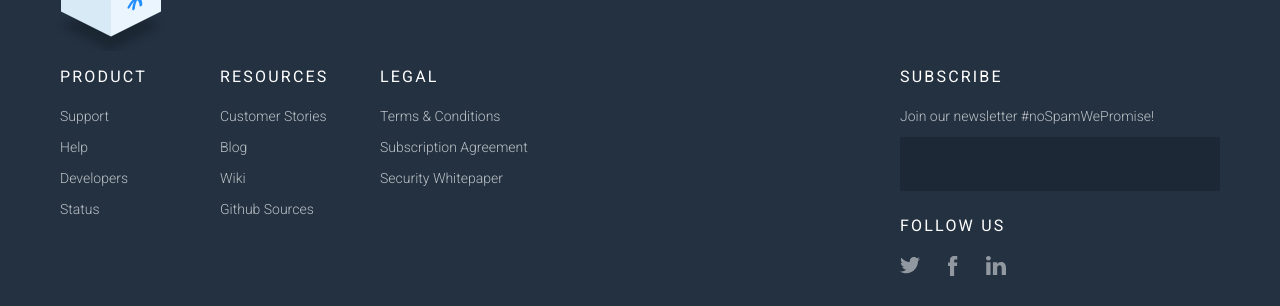
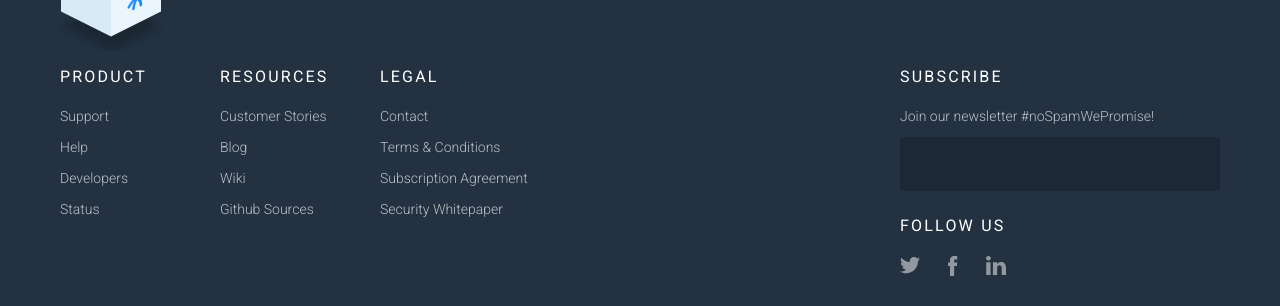
Before and after one commit to keboola/website, a Jekyll site: the page built from terms-conditions.md, in a window 1280 px wide. Shown: the part 1689-1995 px from the top of the page. Built offline with Jekyll 4.4.1, drawn with Linux system fonts in a browser that asks for light colours; nearby versions of some CDN libraries.

Commit message:
contact footer

```diff
--- a/_includes/foot.html
+++ b/_includes/foot.html
@@ -30,6 +30,7 @@
 			<div class="footer-list">
 				<h2>Legal</h2>
 				<ul>
+					<li><a href="/about#contact">Contact</a></li>
 					<li><a href="/terms-conditions">Terms & Conditions</a></li>
 					<li><a href="/master-software-subscription-agreement">Subscription Agreement</a></li>
 					<li><a href="/security-whitepaper">Security Whitepaper</a></li>
```
